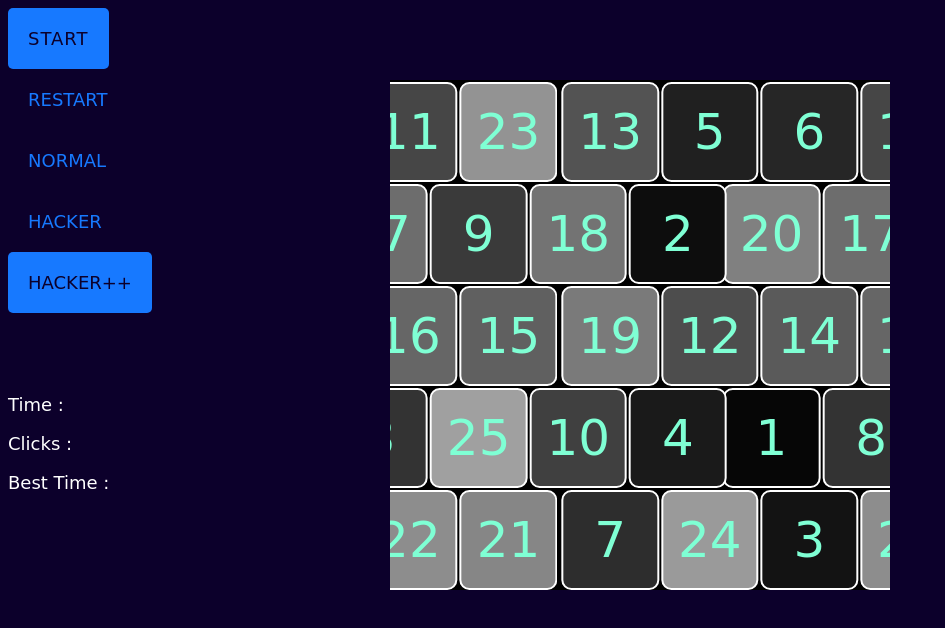
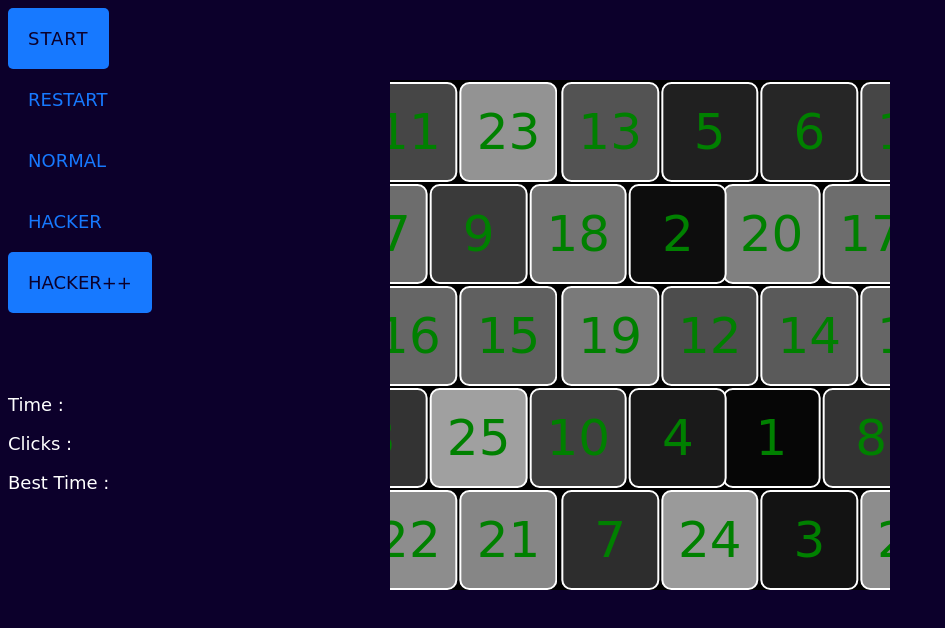
Before and after one commit to yash56244/counting-game, a plain HTML site: page hackerpp/index.html in a window 1280 px wide. Shown: the whole page, without its empty margins (0-945 px from the left). Drawn offline with Linux system fonts and the light colour scheme.

Commit message:
Update style.css

```diff
--- a/hackerpp/style.css
+++ b/hackerpp/style.css
@@ -62,7 +62,7 @@ body{
     border-radius: 10px;
     font-size: 50px;
     height: 100px;
-    color: aquamarine;
+    color: green;
     width: 100px;
     transition: 0.3s;
 }
```
